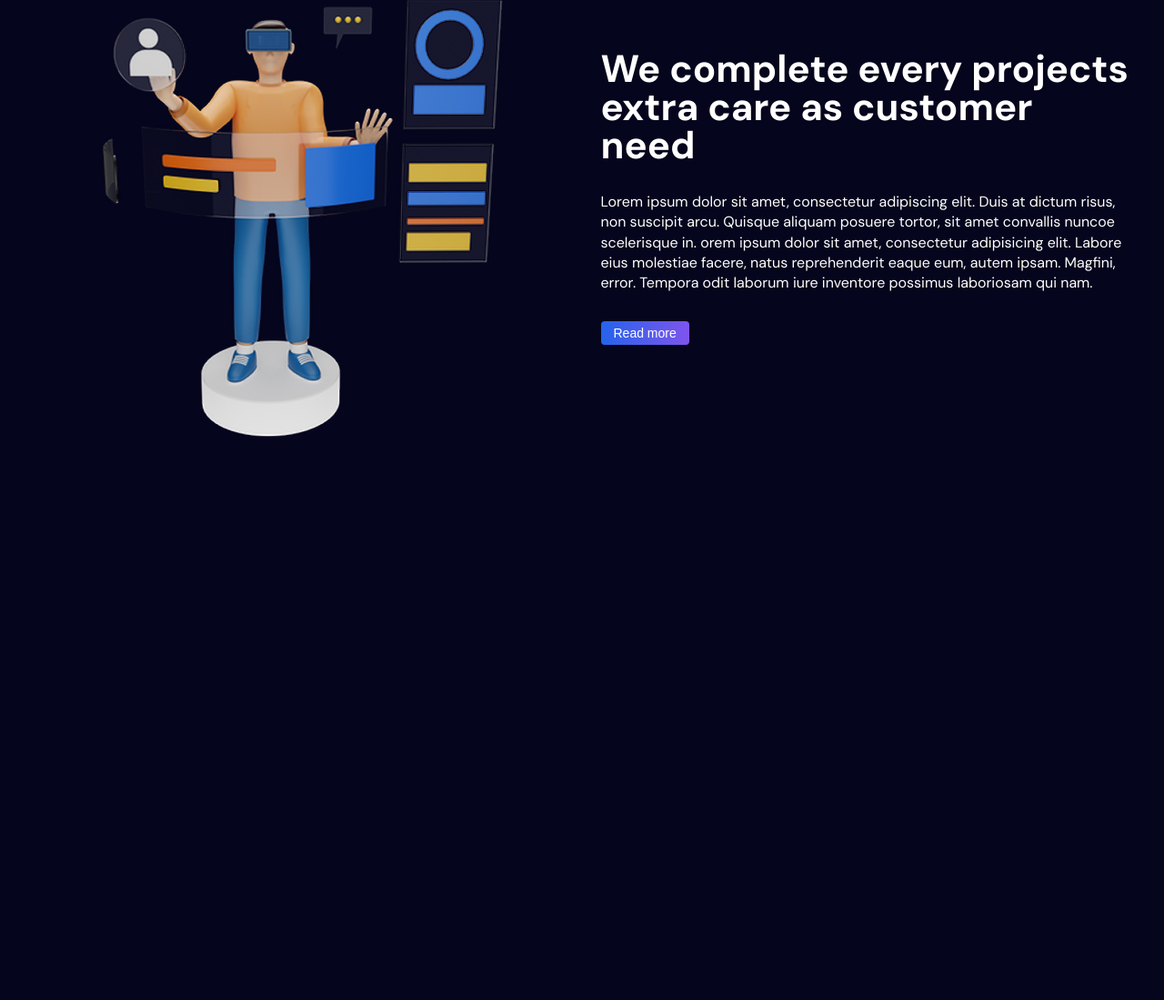
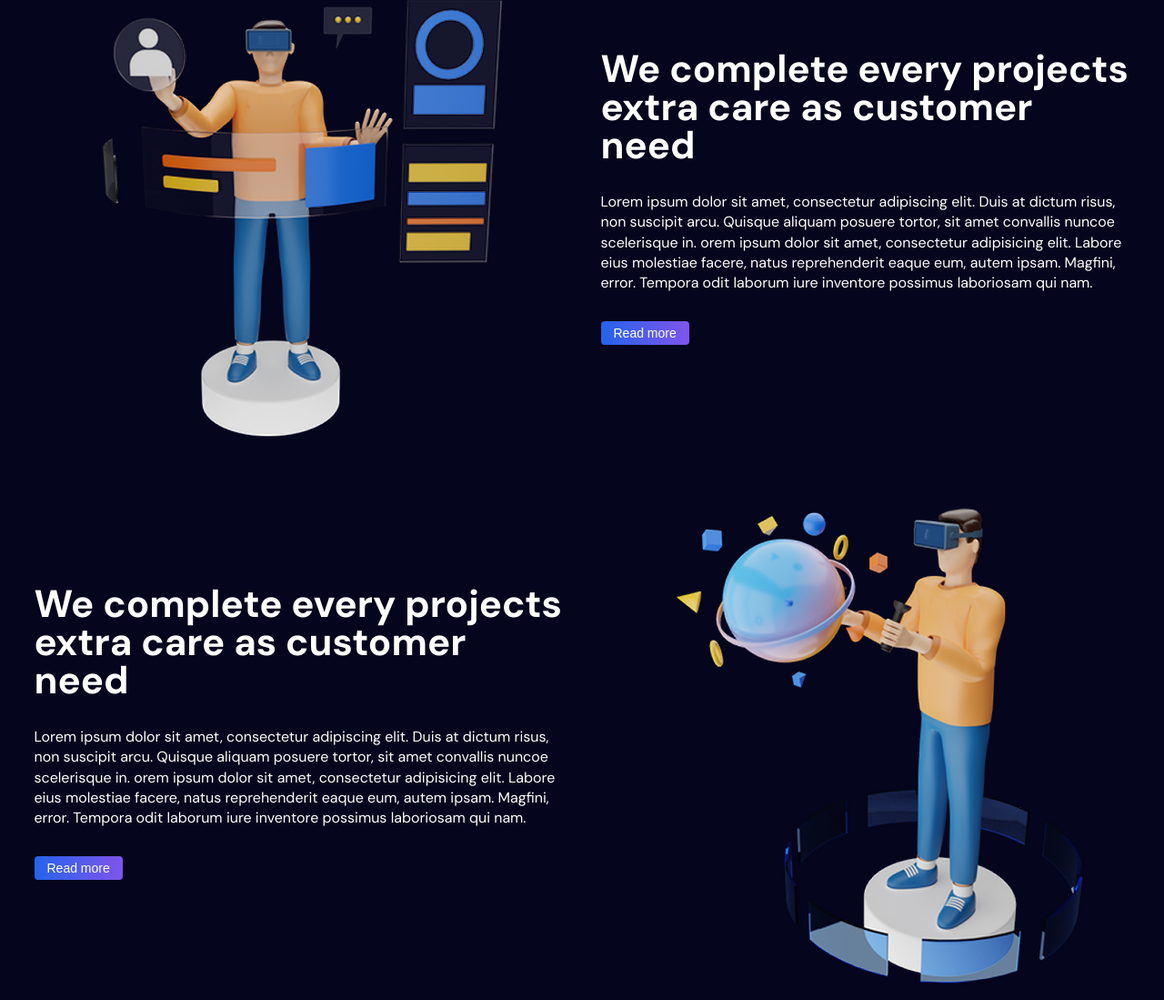
Before and after one commit to frontendoniyorbek/zone, a plain HTML site: page index.html in a window 1280 px wide. Shown: the part 1809-2908 px from the top of the page at 91% size. Before the commit the page ends 2320 px from the top, so only its background shows below. Drawn offline with Linux system fonts and the light colour scheme.

Commit message:
add everey-project2

```diff
--- a/css/styles.css
+++ b/css/styles.css
@@ -362,6 +362,8 @@ body {
 
 .every-project__img-wrapper {
 	display: flex;
+	max-width: 588px;
+	width: 100%;
 }
 
 .every-project__info {
@@ -394,4 +396,8 @@ body {
 	color: var(--white-color);
 	cursor: pointer;
 }
+
+.every-project__container2 {
+	flex-direction: row-reverse;
+}
 /* EVERY-PROJECT END */
--- a/index.html
+++ b/index.html
@@ -191,6 +191,24 @@
 					</div>
 				</div>
 			</section>
+
+			<section class="every-project">
+				<div class="every-project__container every-project__container2">
+					<div class="every-project__img-wrapper">
+						<img src="images/every-project/every-project-img.png" alt="man-working-using-virtual-reality" />
+					</div>
+					<div class="every-project__info">
+						<h2 class="every-project__title">We complete every projects extra care as customer need</h2>
+						<p class="every-project__text">
+							Lorem ipsum dolor sit amet, consectetur adipiscing elit. Duis at dictum risus, non suscipit arcu. Quisque aliquam
+							posuere tortor, sit amet convallis nuncoe scelerisque in. orem ipsum dolor sit amet, consectetur adipisicing elit.
+							Labore eius molestiae facere, natus reprehenderit eaque eum, autem ipsam. Magfini, error. Tempora odit laborum iure
+							inventore possimus laboriosam qui nam.
+						</p>
+						<button class="every-project__btn">Read more</button>
+					</div>
+				</div>
+			</section>
 		</main>
 		<!-- MAIN END -->
 	</body>
```
Also changed, not shown: images/every-project/every-project-img.png (added).
